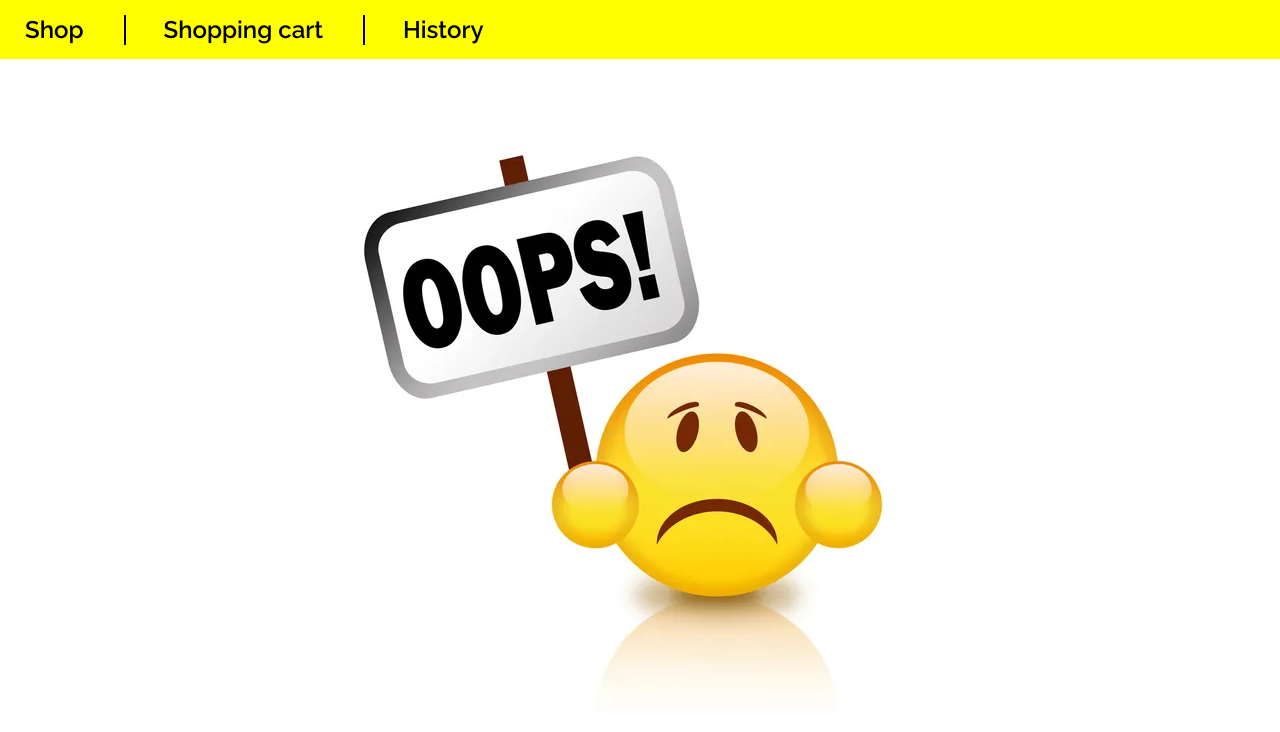
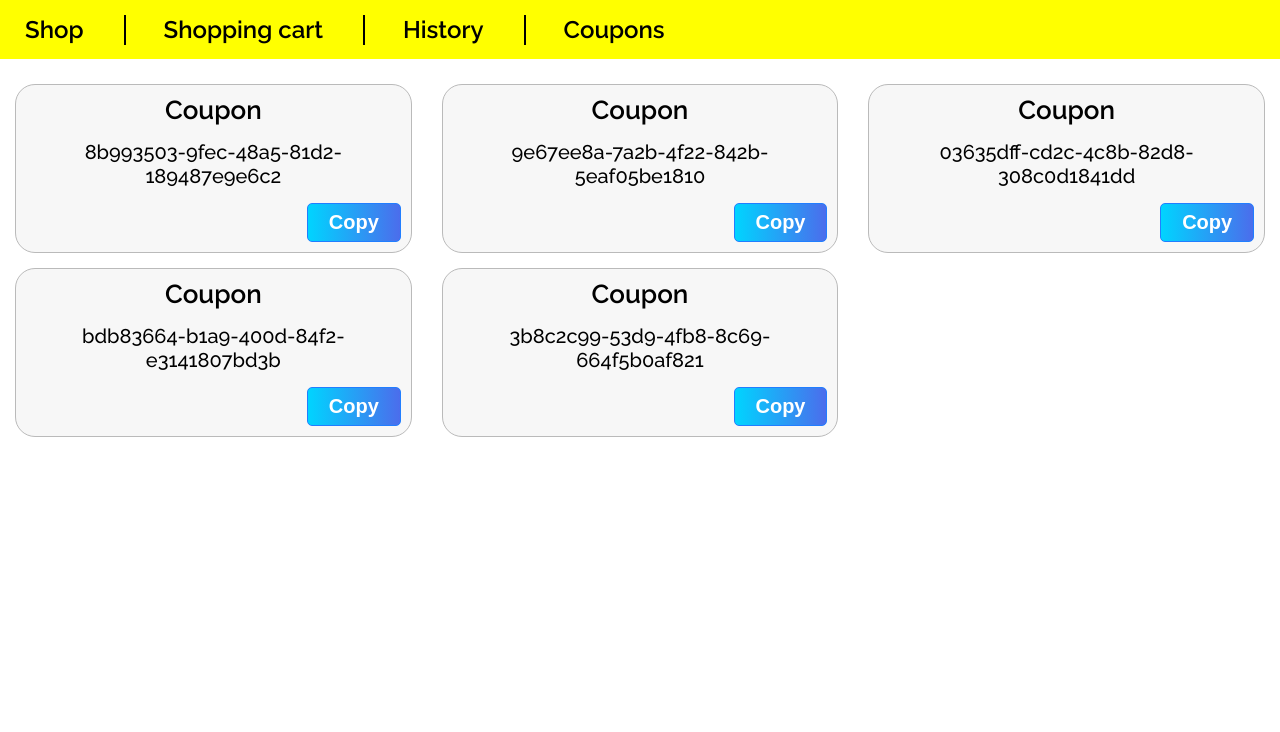
Before and after one commit to Mark-Nelovka/delivery-app, a React (Create React App) app: page /coupons in a window 1280 px wide. Shown: the top 732 px of the page. Built offline with nearby package versions, Linux system fonts and the light colour scheme; no server answers.

Commit message:
add coupons page

```diff
--- a/package.json
+++ b/package.json
@@ -24,6 +24,7 @@
     "redux-persist": "^6.0.0",
     "styled-components": "^5.3.11",
     "typescript": "^4.9.5",
+    "uuid": "^9.0.0",
     "web-vitals": "^2.1.4"
   },
   "scripts": {
@@ -54,6 +55,7 @@
   },
   "devDependencies": {
     "@types/styled-components": "^5.1.26",
+    "@types/uuid": "^9.0.2",
     "react-app-rewire-alias": "^1.1.7",
     "react-app-rewired": "^2.2.1"
   }
--- a/src/App.tsx
+++ b/src/App.tsx
@@ -9,7 +9,10 @@ const ErrorPage = lazy(
   () => import("./pages/ErrorPage/ErrorPage" /* Error page */)
 );
 const HistoryPage = lazy(
-  () => import("./pages/HistoryPage/HistoryPage" /* Error page */)
+  () => import("./pages/HistoryPage/HistoryPage" /* History page */)
+);
+const CouponsPage = lazy(
+  () => import("./pages/CouponsPage/CouponsPage" /* Coupons page */)
 );
 
 function App() {
@@ -21,6 +24,7 @@ function App() {
           <Route path="/" element={<ShopsPage />} />
           <Route path="/cart" element={<CartPage />} />
           <Route path="/history" element={<HistoryPage />} />
+          <Route path="/coupons" element={<CouponsPage />} />
           <Route path="*" element={<ErrorPage />} />
         </Routes>
       </Suspense>
--- a/src/general/header/Header.tsx
+++ b/src/general/header/Header.tsx
@@ -17,6 +17,9 @@ export const Header = () => {
             <styles.NavigationItem>
               <Link to="/history">History</Link>
             </styles.NavigationItem>
+            <styles.NavigationItem>
+              <Link to="/coupons">Coupons</Link>
+            </styles.NavigationItem>
           </styles.NavigationList>
         </nav>
       </Container>
--- /dev/null
+++ b/src/pages/CouponsPage/CouponsPage.styled.ts
@@ -0,0 +1,8 @@
+import styled from "styled-components";
+
+export const ContentContainerCoupons = styled.div`
+  display: flex;
+  align-items: stretch;
+  justify-content: space-between;
+  padding-bottom: 20px;
+`;
--- /dev/null
+++ b/src/pages/CouponsPage/CouponsPage.tsx
@@ -0,0 +1,15 @@
+import { Container } from "@styles/Container.styled";
+import { CouponsCard } from "./components";
+import * as styles from "./CouponsPage.styled";
+
+export default function CouponsPage() {
+  return (
+    <section>
+      <Container>
+        <styles.ContentContainerCoupons>
+          <CouponsCard />
+        </styles.ContentContainerCoupons>
+      </Container>
+    </section>
+  );
+}
--- /dev/null
+++ b/src/pages/CouponsPage/components/Card/couponCard.styled.ts
@@ -0,0 +1,53 @@
+import styled from "styled-components"
+
+export const CardList = styled.ul`
+display: flex;
+align-items: center;
+margin-bottom: -15px;
+margin-right: -30px;
+flex-wrap: wrap;
+width: 100vw;
+`
+
+export const CardItem = styled.li`
+background-color: #f7f7f7;
+border: 1px solid #bababa;
+border-radius: 20px;
+padding: 10px;
+width: calc(100% / 3 - 30px);
+margin-right: 30px;
+margin-bottom: 15px;
+`
+
+export const CardName = styled.p`
+font-size: 26px;
+font-weight: 600;
+font-style: normal;
+text-align: center;
+margin-bottom: 15px;
+`
+
+export const CardCode = styled(CardName)`
+font-size: 20px;
+font-weight: 500;
+`
+
+export const CardButton = styled.button`
+display: block;
+font-size: 20px;
+font-weight: 700;
+color: white;
+font-style: normal;
+border: 1px solid #217eff;
+background: rgb(0,212,255);
+background: linear-gradient(90deg, rgba(0,212,255,1) 0%, rgba(75,109,236,1) 100%);
+border-radius: 5px;
+transition: background 2s linear;
+padding: 7px;
+width: calc(100% / 4);
+margin-left: auto;
+
+&:hover {
+  background: linear-gradient(to right, rgba(0,212,255,1) 0%, rgba(0,212,255,1) 100%);
+}
+`
--- /dev/null
+++ b/src/pages/CouponsPage/components/Card/couponCard.tsx
@@ -0,0 +1,63 @@
+import React, { useState } from "react";
+import { v4 } from "uuid";
+import * as styled from "./couponCard.styled";
+
+function Copy(text: string) {
+  navigator.clipboard
+    .writeText(text)
+    .then((res) => {
+      // alert("Текст скопирован в буфер обмена: " + text);
+    })
+    .catch((er) => console.log(er));
+}
+
+export default function CouponsCard() {
+  const [isCopy, setIsCopy] = useState<number | null>(null);
+  const copyCode = (e: React.MouseEvent) => {
+    const { dataset } = e.target as HTMLButtonElement;
+    if (dataset.id) {
+      setIsCopy(+dataset.id + 1);
+      Copy(e.currentTarget.children[+dataset.id].children[1].textContent!);
+    }
+  };
+
+  return (
+    <styled.CardList onClick={copyCode}>
+      <styled.CardItem>
+        <styled.CardName>Coupon</styled.CardName>
+        <styled.CardCode>{v4()}</styled.CardCode>
+        <styled.CardButton data-id={0}>
+          {isCopy && isCopy === 1 ? "Done" : "Copy"}
+        </styled.CardButton>
+      </styled.CardItem>
+      <styled.CardItem>
+        <styled.CardName>Coupon</styled.CardName>
+        <styled.CardCode>{v4()}</styled.CardCode>
+        <styled.CardButton data-id={1}>
+          {isCopy && isCopy === 2 ? "Done" : "Copy"}
+        </styled.CardButton>
+      </styled.CardItem>
+      <styled.CardItem>
+        <styled.CardName>Coupon</styled.CardName>
+        <styled.CardCode>{v4()}</styled.CardCode>
+        <styled.CardButton data-id={2}>
+          {isCopy && isCopy === 3 ? "Done" : "Copy"}
+        </styled.CardButton>
+      </styled.CardItem>
+      <styled.CardItem>
+        <styled.CardName>Coupon</styled.CardName>
+        <styled.CardCode>{v4()}</styled.CardCode>
+        <styled.CardButton data-id={3}>
+          {isCopy && isCopy === 4 ? "Done" : "Copy"}
+        </styled.CardButton>
+      </styled.CardItem>
+      <styled.CardItem>
+        <styled.CardName>Coupon</styled.CardName>
+        <styled.CardCode>{v4()}</styled.CardCode>
+        <styled.CardButton data-id={4}>
+          {isCopy && isCopy === 5 ? "Done" : "Copy"}
+        </styled.CardButton>
+      </styled.CardItem>
+    </styled.CardList>
+  );
+}
--- /dev/null
+++ b/src/pages/CouponsPage/components/index.ts
@@ -0,0 +1,3 @@
+import CouponsCard from "./Card/couponCard";
+
+export { CouponsCard };
```
Also changed, not shown: 1 other file (tests, documents, lock files or other folders).
